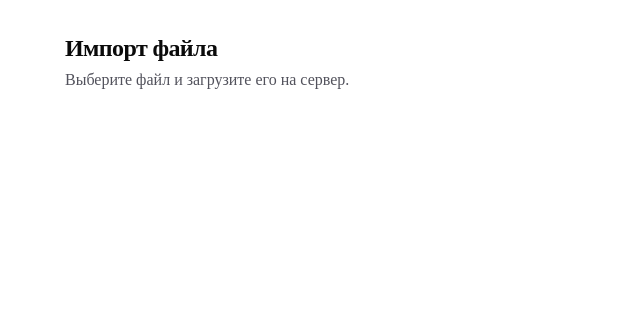
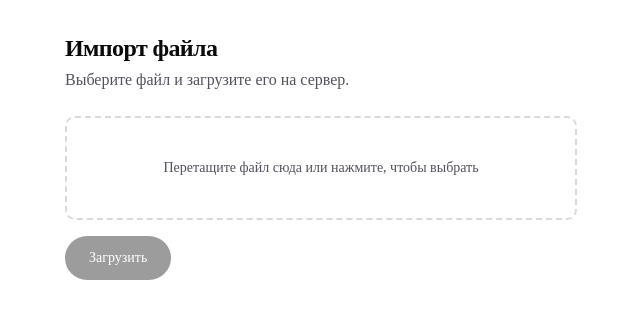
Before and after one commit to alex8023g/mts-analytic-progr, a Next.js app in the folder frontend/: page /import in a window 1280 px wide. Shown: the top 318 px of the page, without its empty margins (319-959 px from the left). Built offline with nearby package versions, Linux system fonts and the light colour scheme; no server answers.

Commit message:
feat(frontend): add FileUpload component and page import

```diff
--- a/frontend/package.json
+++ b/frontend/package.json
@@ -16,6 +16,7 @@
     "radix-ui": "^1.6.0",
     "react": "19.2.4",
     "react-dom": "19.2.4",
+    "react-dropzone": "^15.0.0",
     "shadcn": "^4.11.0",
     "tailwind-merge": "^3.6.0",
     "tw-animate-css": "^1.4.0"
--- a/frontend/src/app/import/page.tsx
+++ b/frontend/src/app/import/page.tsx
@@ -1,3 +1,5 @@
+import { FileUpload } from '@/components/FileUpload';
+
 export default function ImportPage() {
   return (
     <main className='mx-auto flex w-full max-w-xl flex-col gap-6 p-8'>
@@ -7,6 +9,7 @@ export default function ImportPage() {
           Выберите файл и загрузите его на сервер.
         </p>
       </header>
+      <FileUpload />
     </main>
   );
 }
--- /dev/null
+++ b/frontend/src/components/FileUpload.tsx
@@ -0,0 +1,125 @@
+'use client';
+
+import { useCallback, useState } from 'react';
+import { useDropzone } from 'react-dropzone';
+
+const API_URL = process.env.NEXT_PUBLIC_API_URL ?? 'http://127.0.0.1:8000';
+
+type UploadResult = {
+  filename: string;
+  content_type?: string;
+  size: number;
+};
+
+type Status = 'idle' | 'uploading' | 'done' | 'error';
+
+export function FileUpload() {
+  const [file, setFile] = useState<File | null>(null);
+  const [status, setStatus] = useState<Status>('idle');
+  const [result, setResult] = useState<UploadResult | null>(null);
+  const [error, setError] = useState('');
+
+  const onDrop = useCallback((accepted: File[]) => {
+    setFile(accepted[0] ?? null);
+    setStatus('idle');
+    setResult(null);
+    setError('');
+  }, []);
+
+  const { getRootProps, getInputProps, isDragActive } = useDropzone({
+    onDrop,
+    multiple: false,
+  });
+
+  async function handleUpload() {
+    if (!file) return;
+
+    setStatus('uploading');
+    setError('');
+    setResult(null);
+
+    try {
+      const formData = new FormData();
+      formData.append('file', file);
+
+      const res = await fetch(`${API_URL}/imports`, {
+        method: 'POST',
+        body: formData,
+      });
+
+      if (!res.ok) {
+        throw new Error(`Сервер вернул ${res.status}`);
+      }
+
+      const result: UploadResult = await res.json();
+
+      console.log('Upload result:', result);
+
+      setResult(result);
+      setStatus('done');
+      setFile(null);
+    } catch (err) {
+      setError(
+        err instanceof Error ? err.message : 'Не удалось загрузить файл',
+      );
+      setStatus('error');
+    }
+  }
+
+  return (
+    <div className='flex flex-col gap-4'>
+      <div
+        {...getRootProps()}
+        className={`flex cursor-pointer flex-col items-center justify-center gap-1 rounded-lg border-2 border-dashed p-10 text-center text-sm transition-colors ${
+          isDragActive
+            ? 'border-foreground bg-black/4 dark:bg-white/6'
+            : 'border-black/15 hover:border-black/35 dark:border-white/20 dark:hover:border-white/40'
+        }`}
+      >
+        <input {...getInputProps()} />
+        {isDragActive ? (
+          <p>Отпустите файл здесь…</p>
+        ) : (
+          <p className='text-zinc-600 dark:text-zinc-400'>
+            Перетащите файл сюда или нажмите, чтобы выбрать
+          </p>
+        )}
+      </div>
+
+      {file && (
+        <p className='text-sm text-zinc-700 dark:text-zinc-300'>
+          Выбран: <span className='font-medium'>{file.name}</span> ({file.size}{' '}
+          байт)
+        </p>
+      )}
+
+      <button
+        type='button'
+        onClick={handleUpload}
+        disabled={!file || status === 'uploading'}
+        className='bg-foreground text-background h-11 w-fit rounded-full px-6 text-sm font-medium transition-opacity hover:opacity-90 disabled:cursor-not-allowed disabled:opacity-40'
+      >
+        {status === 'uploading' ? 'Загрузка…' : 'Загрузить'}
+      </button>
+
+      {status === 'done' && result && (
+        <div className='rounded-lg border border-green-600/30 bg-green-50 p-4 text-sm dark:bg-green-950/30'>
+          <p className='font-medium text-green-700 dark:text-green-400'>
+            Файл загружен
+          </p>
+          <ul className='mt-2 text-zinc-700 dark:text-zinc-300'>
+            <li>Имя: {result.filename}</li>
+            {result.content_type && <li>Тип: {result.content_type}</li>}
+            <li>Размер: {result.size} байт</li>
+          </ul>
+        </div>
+      )}
+
+      {status === 'error' && (
+        <div className='rounded-lg border border-red-600/30 bg-red-50 p-4 text-sm text-red-700 dark:bg-red-950/30 dark:text-red-400'>
+          {error}
+        </div>
+      )}
+    </div>
+  );
+}
```
Also changed, not shown: 1 other file (tests, documents, lock files or other folders).
